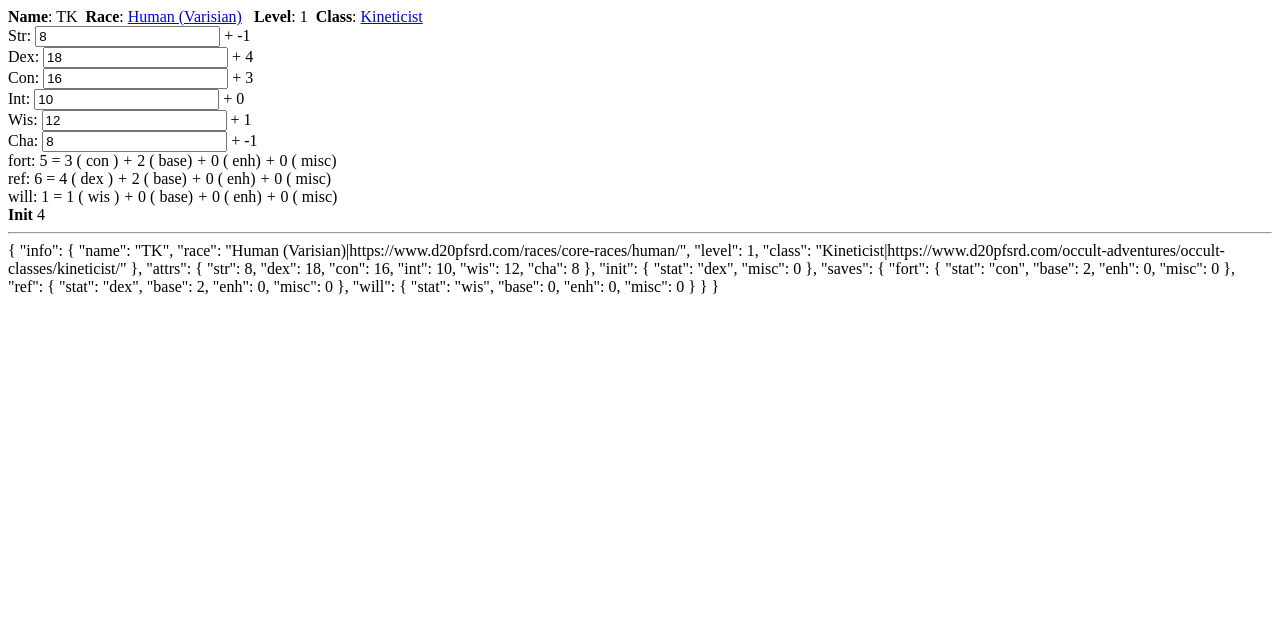
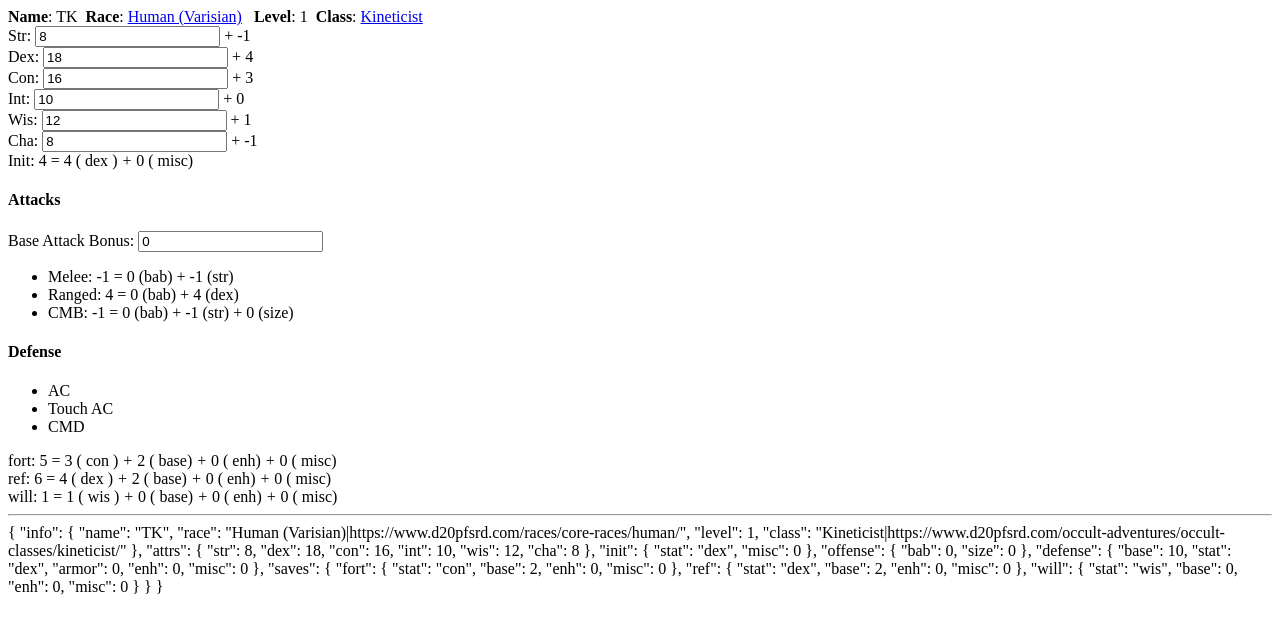
Before and after one commit to implodingduck/basic-character-sheet, a website: page docs/index.html in a window 1280 px wide. Drawn offline with nearby package versions, Linux system fonts and the light colour scheme.

Commit message:
adding in some more updates

```diff
--- a/docs/characters/TK.json
+++ b/docs/characters/TK.json
@@ -15,6 +15,17 @@
   },
   "init": {
     "stat": "dex",
+    "misc": 0
+  },
+  "offense": {
+    "bab": 0,
+    "size": 0
+  },
+  "defense": {
+    "base": 10,
+    "stat": "dex",
+    "armor": 0,
+    "enh": 0,
     "misc": 0
   },
   "saves": {
--- a/docs/index.html
+++ b/docs/index.html
@@ -20,18 +20,39 @@
     <div v-for="(val, attr, index) in character.attrs">
       <label>{{upperFirst(attr)}}: <input type="text" v-model="character.attrs[attr]" ></label> + {{attrMod(val)}}
     </div>
+
+  </div>
+  <div>
+    <calcabledisplay :name="'Init'" :attrs="character.attrs" v-model="character.init"></calcabledisplay>
+  </div>
+  <div>
+    <h4>Attacks</h4>
+    <label>Base Attack Bonus: <input type="text" v-model="character.offense.bab" ></label>
+    <ul>
+      <li>Melee: {{parseInt(character.offense.bab) + attrMod(character.attrs.str)}}  = {{character.offense.bab}} (bab) + {{attrMod(character.attrs.str)}} (str)</li>
+      <li>Ranged: {{parseInt(character.offense.bab) + attrMod(character.attrs.dex)}} = {{character.offense.bab}} (bab) + {{attrMod(character.attrs.dex)}} (dex)</li>
+      <li>CMB: {{parseInt(character.offense.bab) + attrMod(character.attrs.str) + parseInt(character.offense.size)}}  = {{character.offense.bab}} (bab) + {{attrMod(character.attrs.str)}} (str) + {{character.offense.size}} (size)
+    </ul>
+  </div>
+  <div>
+    <h4>Defense</h4>
+    <ul>
+      <li>AC</li>
+      <li>Touch AC</li>
+      <li>CMD</li>
+    </ul>
     <div v-for="(val, save, index) in character.saves">
       <calcabledisplay :name="save" :attrs="character.attrs" v-model="character.saves[save]"></calcabledisplay>
     </div>
   </div>
-  <div><b>Init</b> {{calculateVal(character.init)}}
-
-   <hr>
+  <hr>
   {{ character }}
 </div>
 
 
 <script type="text/javascript">
+
+
 
 const calcableDisplay = Vue.component('calcabledisplay', {
   props: ['name', 'value', 'attrs'],
```
